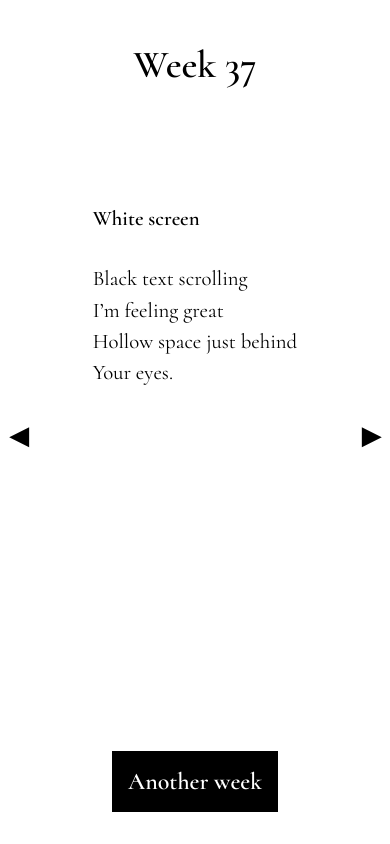
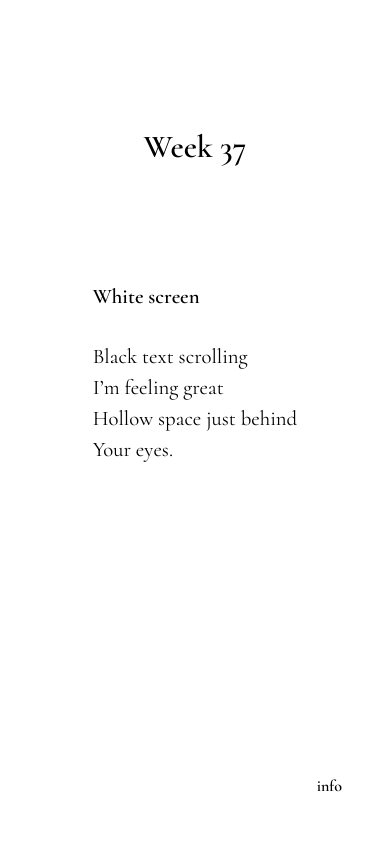
Before and after one commit to Musuauer/random_poems, a React (Create React App) app: page / in a window 390 px wide. Built offline with nearby package versions, Linux system fonts and the light colour scheme.

Commit message:
add infowindow

```diff
--- a/src/App.css
+++ b/src/App.css
@@ -17,7 +17,7 @@
   align-items: center;
 }
 .one-poem{
-  margin-top: 5vh;
+  margin-top: 15vh;
 }
 .poem-week{
   text-align: center;
@@ -26,14 +26,17 @@
   margin: 14vh 0 2rem 0;
 }
 h1{
-  font-size: 2.4rem;
+  font-size: 2rem;
+}
+h2{
+  font-size: 1rem;
 }
 h3{
   font-weight: 600;
-  font-size: 1.5rem;
+  font-size: 1rem;
 }
 p{
-  font-size: 1.5rem;
+  font-size: 1rem;
   line-height: 1.5;
 }
 .random-button{
@@ -43,17 +46,41 @@ p{
   background-color: black;
   color: white;
   cursor: pointer;
+  display: none;
 }
 .left-button{
   position: absolute;
   left: 0;
   top: 50vh;
   cursor: pointer;
+  display: none;
 }
 .right-button{
   position: absolute;
   right: 0;
   top: 50vh;
+  cursor: pointer;
+  display: none;
+}
+
+/* ----MODAL---- */
+
+.modal{
+  position: absolute;
+  top: 14vh;
+  left: 0;
+  background: white;
+  padding-bottom: 3rem;
+}
+.App-title{
+ margin-bottom: 3rem;
+}
+.info-button{
+  margin-bottom: 2rem;
+  position: absolute;
+  bottom: 0;
+  right: 0;
+  padding: 3rem;
   cursor: pointer;
 }
 
@@ -64,4 +91,17 @@ p{
   p, h3{
     font-size: 1.3rem;
   }
+  .modal{
+    top: 2rem;
+    right: 0;
+    height: 80vh;
+    overflow: scroll;
+  }
+  .info-button{
+    position: fixed;
+    bottom: 0;
+    right: 0;
+    z-index: 99;
+    margin-bottom: 0;
+  }
 }
--- a/src/App.js
+++ b/src/App.js
@@ -1,16 +1,17 @@
 import React, { Component } from 'react'
 import './App.css'
 import allPoems from './allPoems'
-// import Poems from './Poems'
 import OnePoem from './OnePoem'
 import RandomButton from './RandomButton'
 import LeftButton from './LeftButton'
 import RightButton from './RightButton'
+import InfoWindow from './InfoWindow'
 
 class App extends Component {
   state = {
     allPoems: [],
-    currentPoem: {}
+    currentPoem: {},
+    showModal: false
   }
 
   componentDidMount = () => {
@@ -18,6 +19,7 @@ class App extends Component {
       { allPoems },
       () => this.shuffleNow()
     )
+    window.addEventListener('click', this.shuffleNow)
   }
 
   shuffleNow = () => {
@@ -54,43 +56,38 @@ class App extends Component {
    this.setState({ currentPoem: nextPoem })
  }
 
+ toggleModal = () => {
+   this.setState(prevState => ({
+     showModal: !prevState.showModal
+   }))
+ }
  render () {
    return (
      <div className='App'>
-       {/* <header className='App-header'>
-
-          <h1 className='App-title'>I'm still here</h1>
-        </header> */}
-       {/* <p className='App-intro'>
-        Project timeline: Monday, Jan 2. 2017- Sunday, Dec 31. 2018
-          <br />
-        Artists:
-          <br /> Guillermo Gudiño and Georgia Wall
-          <br />
-        Structure:
-          <br />
-        Monday artist 1 writes artist 2 a line of poetry using WhatsApp
-        Tuesday artist 2 responds by adding another line to the poem
-        This continues; artists alternating adding a line to the poem each day of the week
-        The 7-line poem ends on Sunday.
-
-        Monday artist 2 will begin the next poem using the same structure as above.
-
-        *Note: if an artist cannot contribute his/her line (because of lack of internet access or other extenuating circumstances) that line will be skipped. This means that not all poems will necessarily follow the 7-line structures.
-
-        Title:
-        The first line of the poem becomes the title of the poem
-        The titles of the poem will act as our guidelines for the poem's content
-        The titles should also take into consideration the title’s previous poems and may act as a link or overarching conversation between the artists
-        </p> */}
-
-       {/* <Poems
-         allPoems={this.state.allPoems}
-         /> */}
 
        <OnePoem
          currentPoem={this.state.currentPoem}
        />
+
+       <div
+         onClick={this.toggleModal}
+         className='info-button'>
+         <h2>
+           {
+             !this.state.showModal
+               ? 'info'
+               : 'close'
+           }
+         </h2>
+       </div>
+
+       {
+         this.state.showModal &&
+         <InfoWindow
+           open={this.state.showModal}
+         />
+       }
+
 
        <RandomButton
          shuffleNow={this.shuffleNow}
--- /dev/null
+++ b/src/InfoWindow.js
@@ -0,0 +1,49 @@
+import React from 'react'
+
+export default function InfoWindow (props) {
+  return (
+    <div className='modal'>
+      <h1 className='App-title'>50 poems</h1>
+      <p className='App-intro'>
+        Project timeline:
+        <br />
+        Monday, Jan 2. 2017- Sunday, Dec 31. 2018
+        <br />
+        <br />
+        Artists:
+        <br /> Guillermo Gudiño and Georgia Wall
+        <br />
+        <br />
+        Structure:
+        <br />
+        Monday... artist 1 writes artist 2 a line of poetry using WhatsApp.
+        <br />
+        Tuesday... artist 2 responds by adding another line to the poem.
+        <br />
+        This continues; artists alternating adding a line to the poem each day of the week.
+        <br />
+        The 7-line poem ends on Sunday.
+        <br />
+        Next Monday... artist 2 will begin the next poem using the same structure as above.
+        <br />
+        <br />
+
+        *Note: if an artist cannot contribute his/her line (because of lack of internet access or other extenuating circumstances) that line will be skipped.
+        <br />
+        This means that not all poems will necessarily follow the 7-line structures.
+        <br />
+        <br />
+
+        Title:
+        <br />
+        The first line of the poem becomes the title of the poem.
+        <br />
+        The titles of the poem will act as our guidelines for the poem's content.
+        <br />
+        The titles should also take into consideration the title’s previous poems and may act as a link or overarching conversation between the artists.
+        <br />
+      </p>
+
+    </div>
+  )
+}
```
